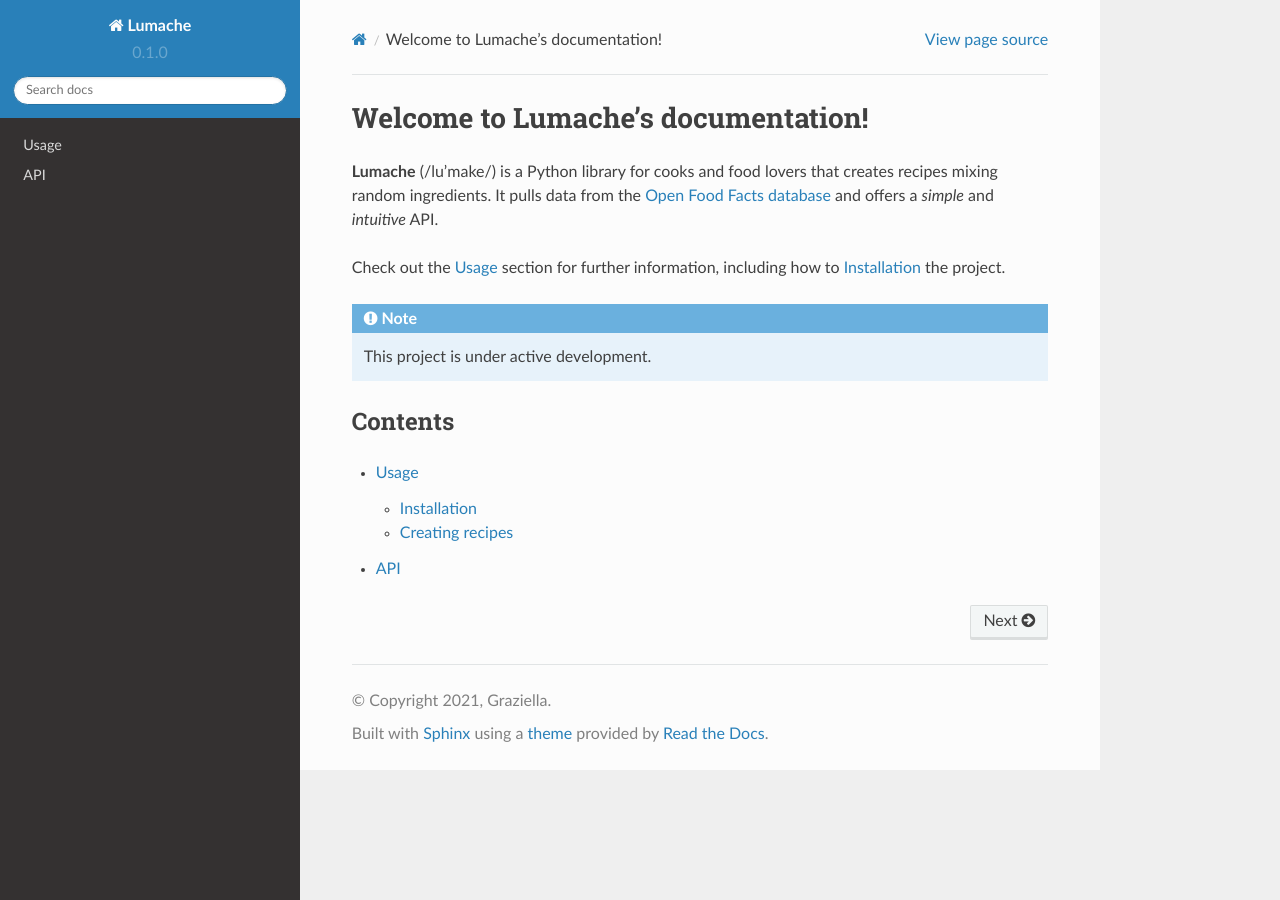
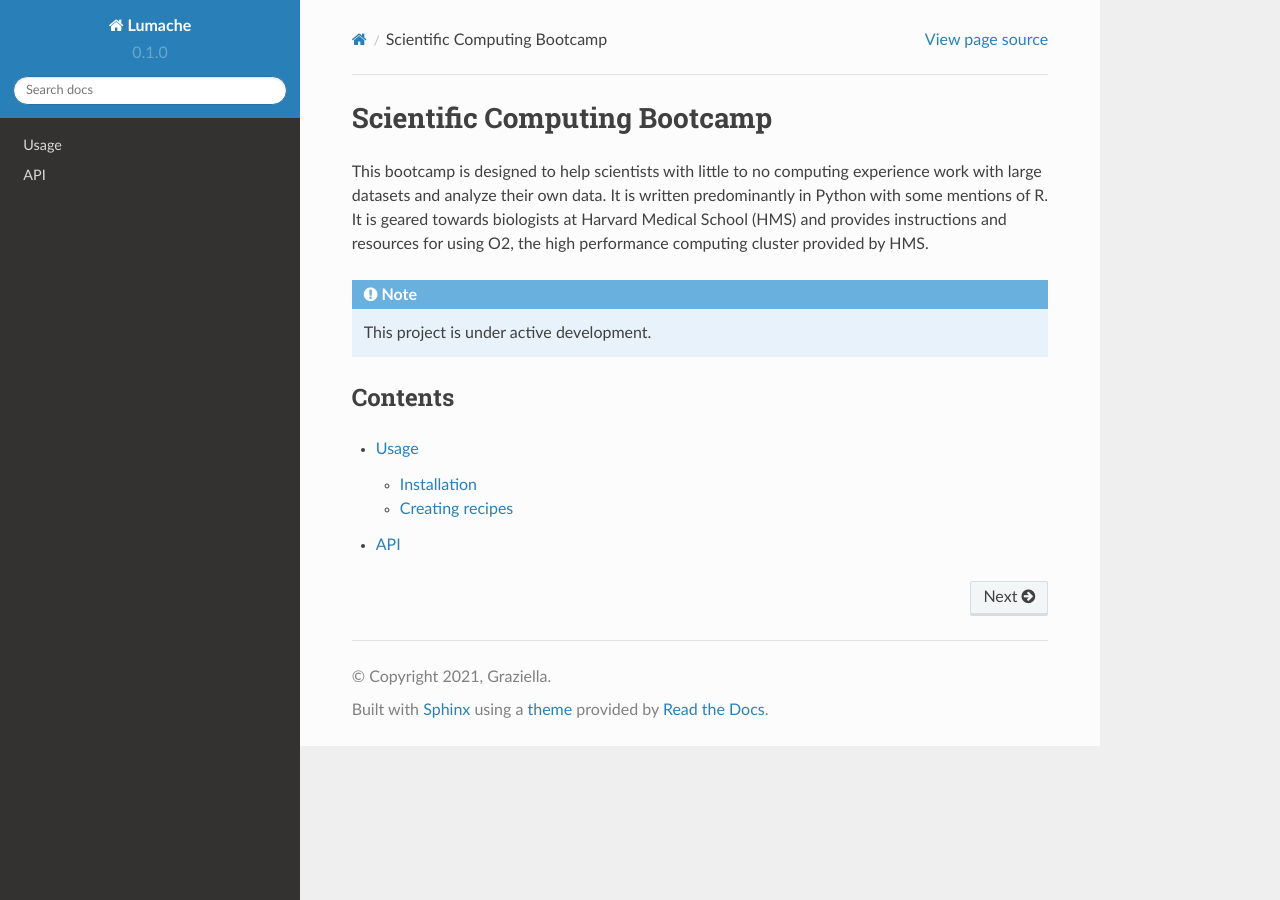
Before and after one commit to sanju99/hms_computing_bootcamp, a Sphinx documentation site: the page built from docs/source/index.rst, in a window 1280 px wide. Built offline with Sphinx 7.4.7 and the Read the Docs theme 2.0.0, drawn with Linux system fonts in a browser that asks for light colours.

Commit message:
Update index.rst

```diff
--- a/docs/source/index.rst
+++ b/docs/source/index.rst
@@ -1,13 +1,7 @@
-Welcome to Lumache's documentation!
+Scientific Computing Bootcamp
 ===================================
 
-**Lumache** (/lu'make/) is a Python library for cooks and food lovers
-that creates recipes mixing random ingredients.
-It pulls data from the `Open Food Facts database <https://world.openfoodfacts.org/>`_
-and offers a *simple* and *intuitive* API.
-
-Check out the :doc:`usage` section for further information, including
-how to :ref:`installation` the project.
+This bootcamp is designed to help scientists with little to no computing experience work with large datasets and analyze their own data. It is written predominantly in Python with some mentions of R. It is geared towards biologists at Harvard Medical School (HMS) and provides instructions and resources for using O2, the high performance computing cluster provided by HMS.
 
 .. note::
 
```
